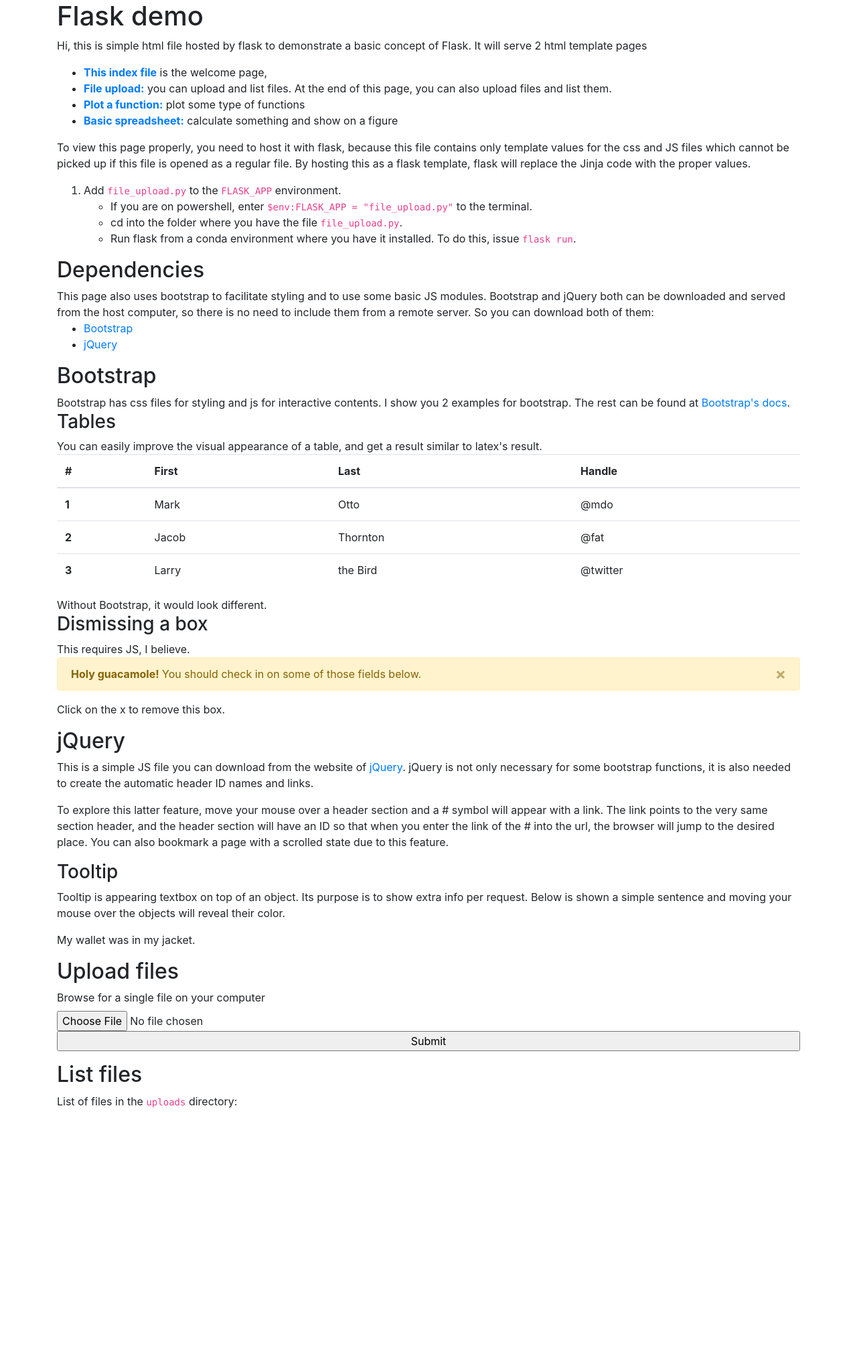
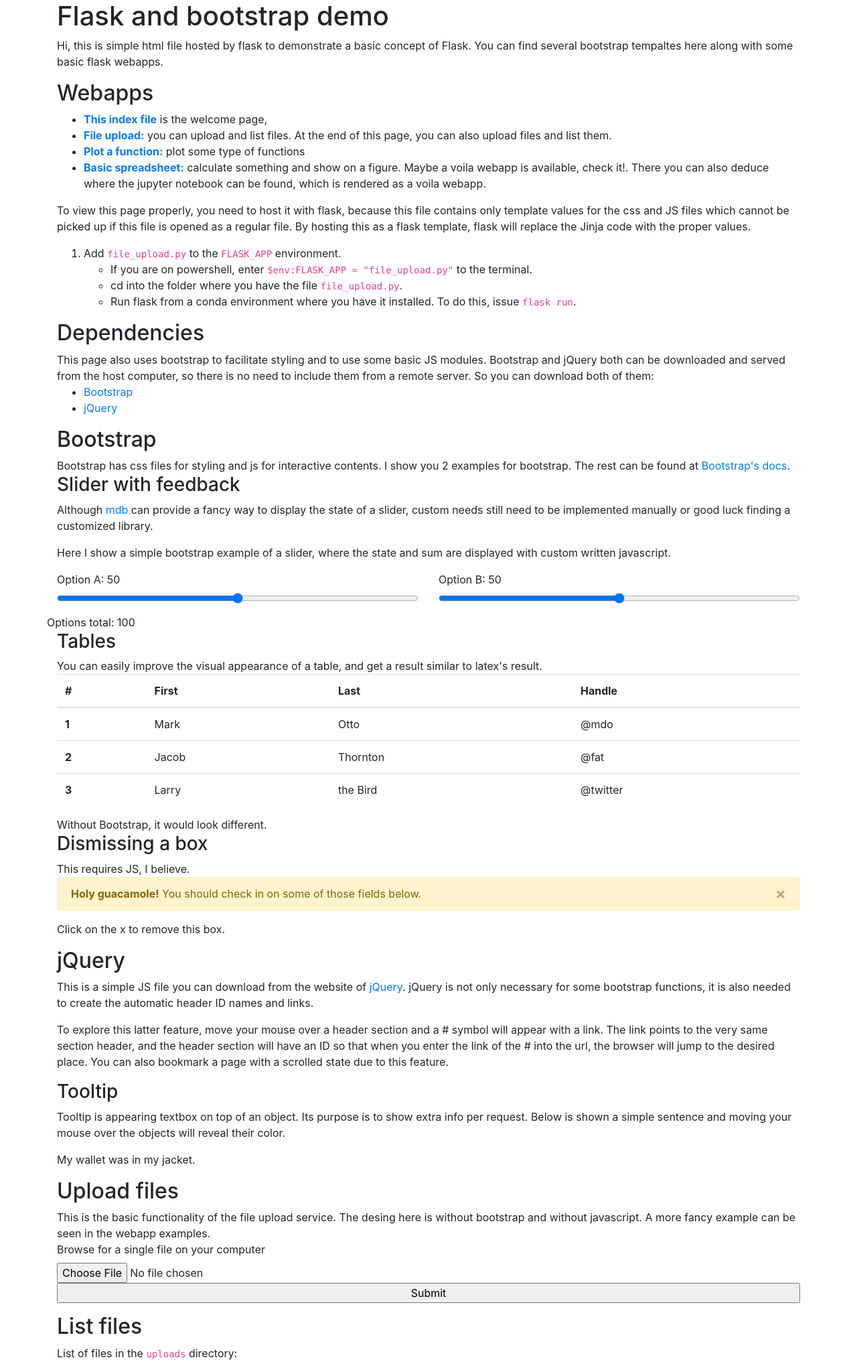
Before and after one commit to danieltuzes/collection, a Python web app: template dashboarding/flask/templates/index.j2 in a window 1280 px wide. Shown: the whole page at 67% size. Before the commit the page ends 1654 px from the top, so only its background shows below. Run offline with Jinja, Linux system fonts and the light colour scheme; the template is opened without the code that fills it, so the values that code supplies are empty; some libraries are stand-ins or nearby versions.

Commit message:
slider with js

```diff
--- a/dashboarding/flask/static/scripts/end_of_file_script.js
+++ b/dashboarding/flask/static/scripts/end_of_file_script.js
@@ -22,3 +22,21 @@
     var fileName = $(this).val().split("\\").pop();
     $(this).siblings(".custom-file-label").addClass("selected").html(fileName);
 }) // fancy upload button
+
+// #region slider feedback
+
+var slider1 = document.getElementById("formControlRange1");
+var output1 = document.getElementById("value1");
+
+var slider2 = document.getElementById("formControlRange2");
+var output2 = document.getElementById("value2");
+
+let update1 = () => { value1.innerHTML = slider1.value; opcio_sum.innerHTML = parseInt(slider1.value) + parseInt(slider2.value); };
+let update2 = () => { value2.innerHTML = slider2.value; opcio_sum.innerHTML = parseInt(slider1.value) + parseInt(slider2.value); };
+
+slider1.addEventListener('input', update1);
+slider2.addEventListener('input', update2);
+update1();
+update2();
+
+// #endregion
--- a/dashboarding/flask/templates/index.j2
+++ b/dashboarding/flask/templates/index.j2
@@ -40,19 +40,22 @@
 
 <body>
     <div class="container">
-        <h1>Flask demo</h1>
-        <p>Hi, this is simple html file hosted by flask to demonstrate a basic concept of Flask. It will serve 2
-            html template pages
+        <h1>Flask and bootstrap demo</h1>
+        <p>Hi, this is simple html file hosted by flask to demonstrate a basic concept of Flask.
+            You can find several bootstrap tempaltes here along with some basic flask webapps.</p>
+        <h2>Webapps</h2>
         <ul>
             <li><a href="/"><strong>This index file</strong></a> is the welcome page,</li>
             <li><a href="listfile"><strong>File upload:</strong></a> you can upload and list files.
                 At the end of this page, you can also upload files and list them.</li>
             <li><a href="plot"><strong>Plot a function:</strong></a> plot some type of functions</li>
-            <li><a href="calc"><strong>Basic spreadsheet:</strong></a> calculate something and show on a figure</li>
+            <li><a href="calc"><strong>Basic spreadsheet:</strong></a> calculate something and show on a figure.
+            Maybe a voila webapp is available, <a hrtef="http://metal.elte.hu:8866">check it!</a>.
+            There you can also deduce where the jupyter notebook can be found, which is rendered as a voila webapp.</li>
         </ul>
         <p>To view this page properly, you need to host it with flask, because this file contains only template values
             for the css and JS files which cannot be picked up if this file is opened as a regular file. By hosting this
-            as a flask template, flask will replace the Jinja code with the proper values.
+            as a flask template, flask will replace the Jinja code with the proper values.</p>
         <ol>
             <li>Add <code>file_upload.py</code> to the <code>FLASK_APP</code> environment.<ul>
                     <li>If you are on powershell, enter <code>$env:FLASK_APP = "file_upload.py"</code> to the terminal.
@@ -64,7 +67,6 @@
                 </ul>
             </li>
         </ol>
-        </p>
         <h2>Dependencies</h2>
         This page also uses bootstrap to facilitate styling and to use some basic JS modules.
         Bootstrap and jQuery both can be downloaded and served from the host computer, so there
@@ -76,6 +78,31 @@
         <h2>Bootstrap</h2>
         Bootstrap has css files for styling and js for interactive contents. I show you 2 examples for bootstrap.
         The rest can be found at <a href="https://getbootstrap.com/docs/4.6/">Bootstrap's docs</a>.
+        <h3>Slider with feedback</h3>
+        <p>Although <a href="https://mdbootstrap.com">mdb</a> can provide a fancy way to display the state of a slider,
+            custom needs still need to be implemented manually or good luck finding a customized library.</p>
+        <p>Here I show a simple bootstrap example of a slider, where the state and sum are displayed
+            with custom written javascript.
+        <div class="row">
+            <div class="col-6">
+                <form>
+                    <div class="form-group">
+                        <label for="formControlRange1">Option A:&nbsp;<span id="value1"></span></label>
+                        <input type="range" class="form-control-range" id="formControlRange1" min="0" max="100"
+                            value="50">
+                    </div>
+                </form>
+            </div>
+            <div class="col-6">
+                <form>
+                    <div class="form-group">
+                        <label for="formControlRange2">Option B:&nbsp;<span id="value2"></span></label>
+                        <input type="range" class="form-control-range" id="formControlRange2">
+                    </div>
+                </form>
+            </div>
+            Options total:&nbsp;<span id="opcio_sum"></span>
+        </div>
         <h3>Tables</h3>
         You can easily improve the visual appearance of a table, and get a result similar to latex's result.
         <table class="table">
@@ -135,6 +162,8 @@
         <p>My <span data-toggle="tooltip" data-placement="top" title="brown">wallet</span> was in my <span
                 data-toggle="tooltip" data-placement="bottom" title="green">jacket</span>.</p>
         <h2>Upload files</h2>
+        This is the basic functionality of the file upload service. The desing here is without bootstrap
+        and without javascript. A more fancy example can be seen in the webapp examples.
         <form method="POST" action="" enctype="multipart/form-data">
             <div class="form-group">
                 <label for="ddd">Browse for a single file on your computer</label>
```
Also changed, not shown: dashboarding/voila/README.md.
